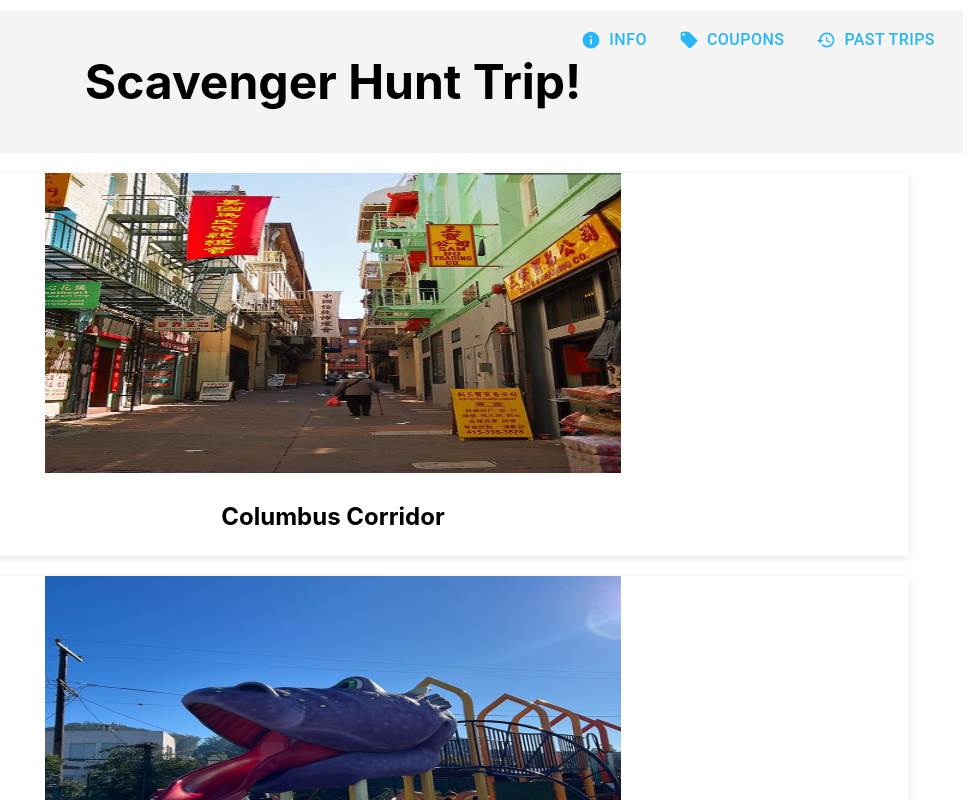
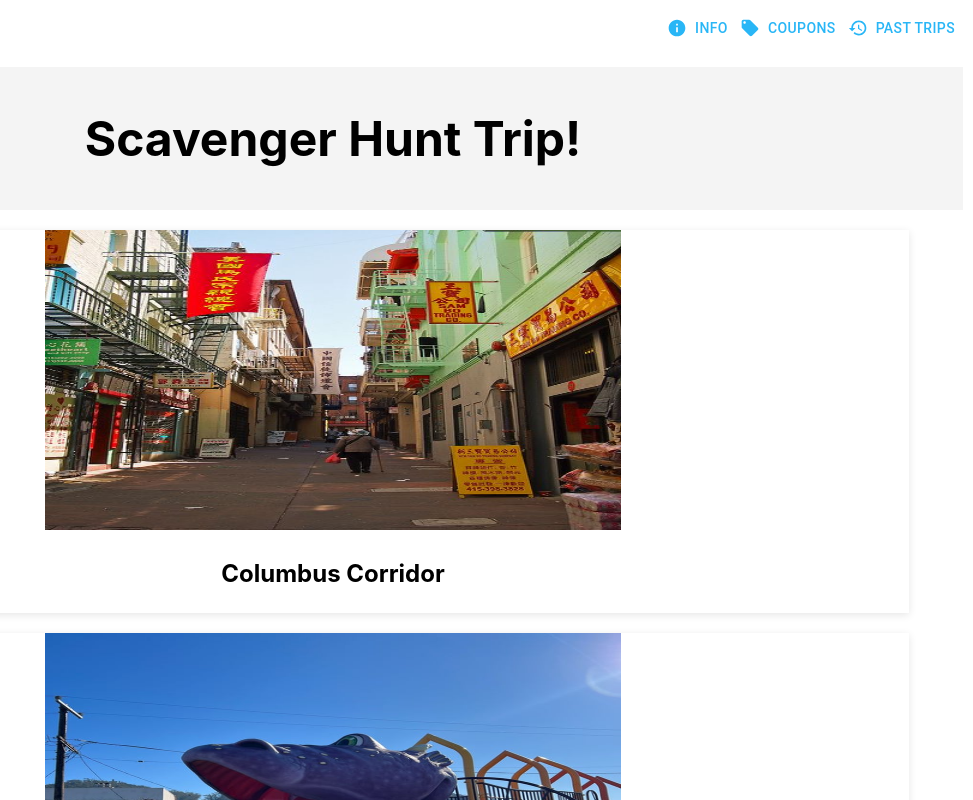
Before and after one commit to Mehul-Gandhi/metroadventures, a React (Create React App) app: page / in a window 1280 px wide. Shown: the top 800 px of the page, without its empty margins (307-1280 px from the left). Built offline with nearby package versions, Linux system fonts and the light colour scheme.

Commit message:
Trying with the icons

```diff
--- a/src/components/LandingPage.js
+++ b/src/components/LandingPage.js
@@ -1,11 +1,12 @@
 import { useNavigate } from 'react-router-dom';
 import React, { useContext } from 'react';
 import AppContext from '../AppContext'; // Adjust the path as needed
-import IconButton from '@mui/material/IconButton';
 import CouponIcon from '@mui/icons-material/LocalOffer';
-import Button from '@mui/material/Button';
 import HistoryIcon from '@mui/icons-material/History';
 import InfoIcon from '@mui/icons-material/Info';
+import NavBar from "./NavBar.js";
+import { Button, IconButton, Typography } from '@mui/material';
+
 
 export default function LandingPage() {
     let navigate = useNavigate();
@@ -30,34 +31,37 @@ export default function LandingPage() {
 
     return (
     <div>
-       <div style={{ position: 'absolute', right: 10, top: 10, margin: "10px" }}>
+          <div style={{
+        display: 'flex',
+        justifyContent: 'space-between',
+        alignItems: 'center',
+        padding: '10px'
+      }}>
+        <Typography variant="h6" style={{ flexGrow: 1, color: '#29b6f6' }}>
+        </Typography>
+        <div>
           <Button
             startIcon={<InfoIcon />}
             onClick={handleAboutUs}
-                        style={{ margin: '0 10px', color: '#29b6f6', fontSize: '1rem' }}
-                        onMouseEnter={(e) => e.target.style.color = '#1e88e5'}
-                        onMouseLeave={(e) => e.target.style.color = '#29b6f6'}
+            style={{ color: '#29b6f6' }}
           >
             Info
           </Button>
           <Button
             startIcon={<CouponIcon />}
             onClick={handleViewCoupons}
-                        style={{ margin: '0 10px', color: '#29b6f6', fontSize: '1rem' }}
-                        onMouseEnter={(e) => e.target.style.color = '#1e88e5'}
-                        onMouseLeave={(e) => e.target.style.color = '#29b6f6'}
+            style={{ color: '#29b6f6' }}
           >
             Coupons
           </Button>
           <Button
             startIcon={<HistoryIcon />}
             onClick={handleRecentTrips}
-                        style={{ margin: '0 10px', color: '#29b6f6', fontSize: '1rem' }}
-                        onMouseEnter={(e) => e.target.style.color = '#1e88e5'}
-                        onMouseLeave={(e) => e.target.style.color = '#29b6f6'}
+            style={{ color: '#29b6f6' }}
           >
             Past Trips
           </Button>
+        </div>
       </div>
       <header className="header" style={{margin: "10px"}}>
         <h1>Scavenger Hunt Trip! </h1>
--- /dev/null
+++ b/src/components/NavBar.js
@@ -0,0 +1,41 @@
+import React from 'react';
+import { Button, AppBar, Toolbar, IconButton, Typography } from '@mui/material';
+import InfoIcon from '@mui/icons-material/Info';
+import CouponIcon from '@mui/icons-material/LocalOffer';
+import HistoryIcon from '@mui/icons-material/History';
+
+const Navbar = ({ handleAboutUs, handleViewCoupons, handleRecentTrips }) => {
+  return (
+    <div style={{ position: 'absolute', right: 10, top: 10, margin: "10px" }}>
+        <Button
+        startIcon={<InfoIcon />}
+        onClick={handleAboutUs}
+        style={{ margin: '0 10px', color: '#29b6f6', fontSize: '1rem' }}
+        onMouseEnter={(e) => e.target.style.color = '#1e88e5'}
+        onMouseLeave={(e) => e.target.style.color = '#29b6f6'}
+    >
+        Info
+    </Button>
+    <Button
+        startIcon={<CouponIcon />}
+        onClick={handleViewCoupons}
+        style={{ margin: '0 10px', color: '#29b6f6', fontSize: '1rem' }}
+        onMouseEnter={(e) => e.target.style.color = '#1e88e5'}
+        onMouseLeave={(e) => e.target.style.color = '#29b6f6'}
+    >
+        Coupons
+    </Button>
+    <Button
+        startIcon={<HistoryIcon />}
+        onClick={handleRecentTrips}
+        style={{ margin: '0 10px', color: '#29b6f6', fontSize: '1rem' }}
+        onMouseEnter={(e) => e.target.style.color = '#1e88e5'}
+        onMouseLeave={(e) => e.target.style.color = '#29b6f6'}
+    >
+        Past Trips
+    </Button>
+        </div>
+  );
+};
+
+export default Navbar;
```
Lines whose indentation alone changed are shown as unchanged.
